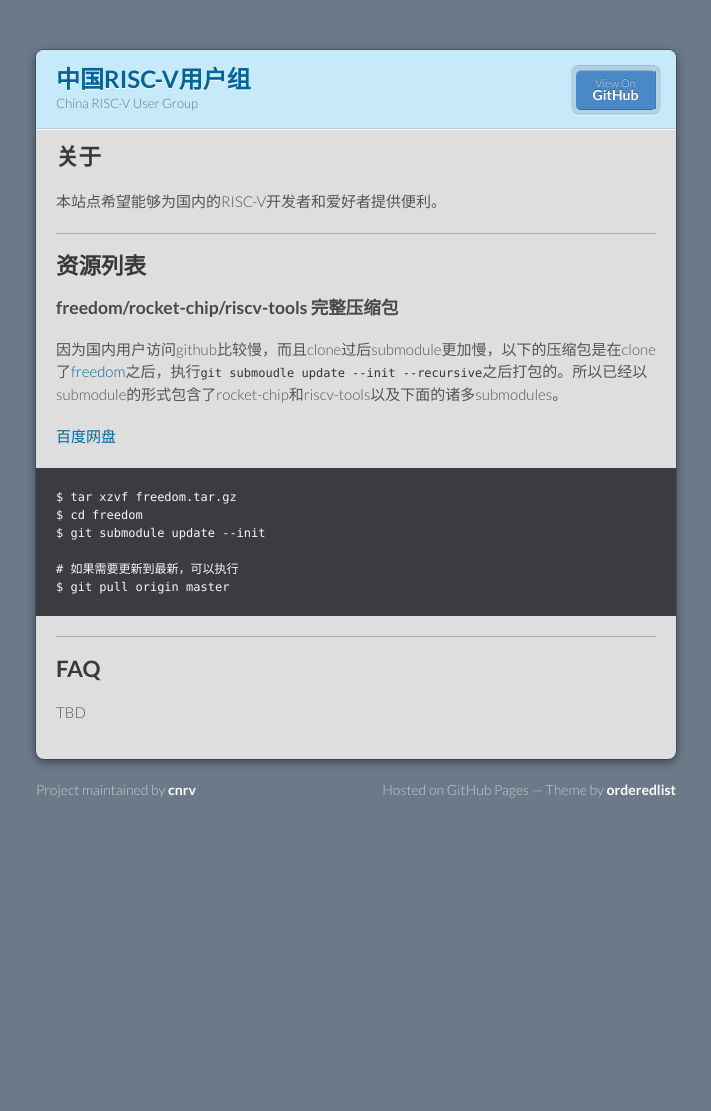
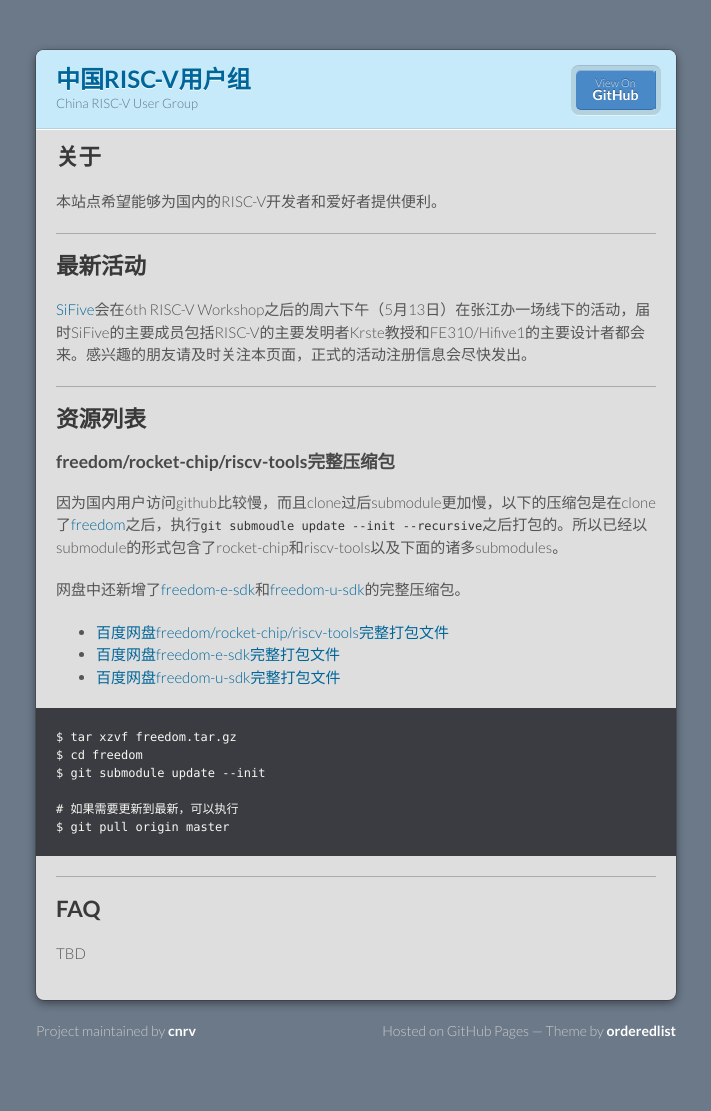
Before and after one commit to cnrv/home, a Jekyll site: the page built from index.md, in a window 1280 px wide. Shown: the whole page, without its empty margins (284-995 px from the left). Built offline with Jekyll 4.4.1, drawn with Linux system fonts in a browser that asks for light colours; our own code applies the rules of GitHub Pages for plain Markdown files; before the commit the page ends 900 px from its top, so only the background shows below that.

Commit message:
update for freedom e-u sdk and update event.
Signed-off-by: Alex Guo <xfguo@xfguo.org>

````diff
--- a/index.md
+++ b/index.md
@@ -8,15 +8,24 @@
 
 ----
 
+## 最新活动
+
+[SiFive](https://www.sifive.com/)会在6th RISC-V Workshop之后的周六下午（5月13日）在张江办一场线下的活动，届时SiFive的主要成员包括RISC-V的主要发明者Krste教授和FE310/Hifive1的主要设计者都会来。感兴趣的朋友请及时关注本页面，正式的活动注册信息会尽快发出。
+
+----
+
 ## 资源列表
 
 
-### freedom/rocket-chip/riscv-tools 完整压缩包
+### freedom/rocket-chip/riscv-tools完整压缩包
 
 因为国内用户访问github比较慢，而且clone过后submodule更加慢，以下的压缩包是在clone了[freedom](https://github.com/sifive/freedom)之后，执行`git submoudle update --init --recursive`之后打包的。所以已经以submodule的形式包含了rocket-chip和riscv-tools以及下面的诸多submodules。
 
-[百度网盘](https://pan.baidu.com/s/1jImhqdw)
+网盘中还新增了[freedom-e-sdk](https://github.com/sifive/freedom-e-sdk)和[freedom-u-sdk](https://github.com/sifive/freedom-u-sdk)的完整压缩包。
 
+- [百度网盘freedom/rocket-chip/riscv-tools完整打包文件](https://pan.baidu.com/s/1eSvIPgA)
+- [百度网盘freedom-e-sdk完整打包文件](https://pan.baidu.com/s/1mhGVe1U)
+- [百度网盘freedom-u-sdk完整打包文件](https://pan.baidu.com/s/1nvLnaZn)
 
 ```
 $ tar xzvf freedom.tar.gz
````
